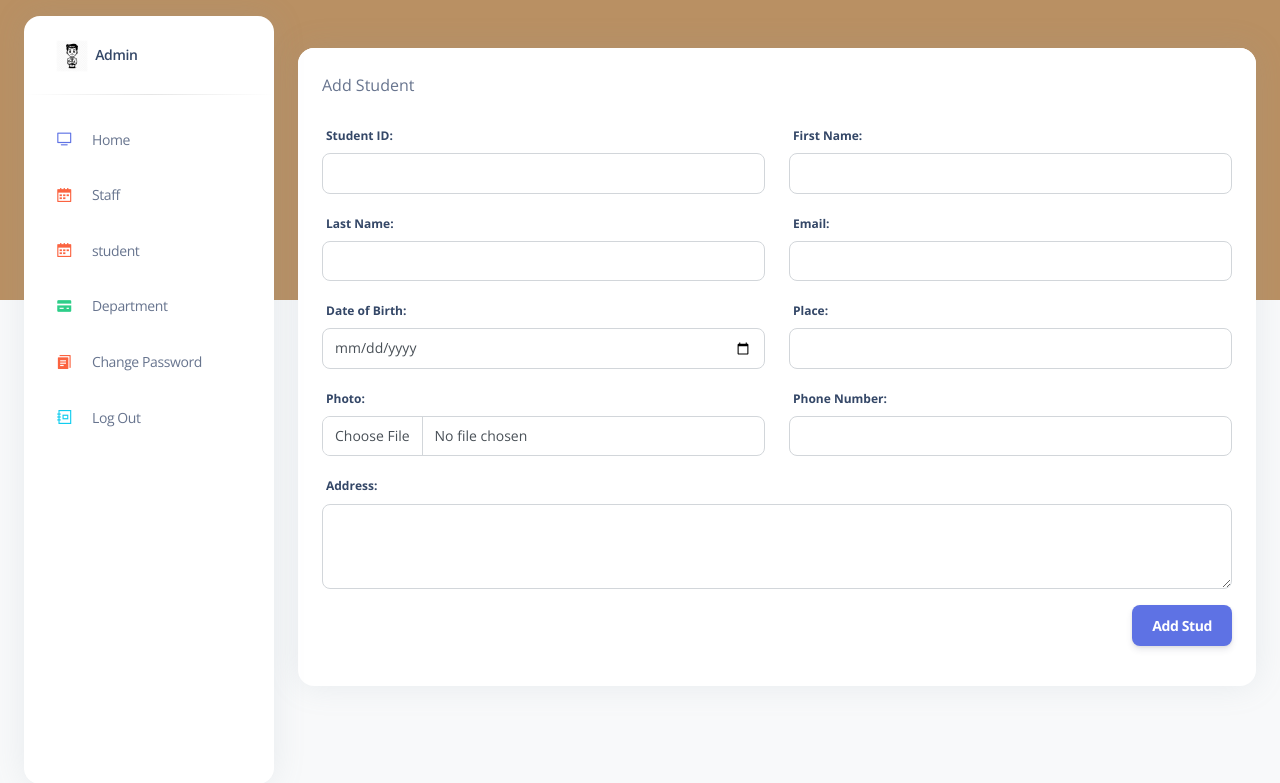
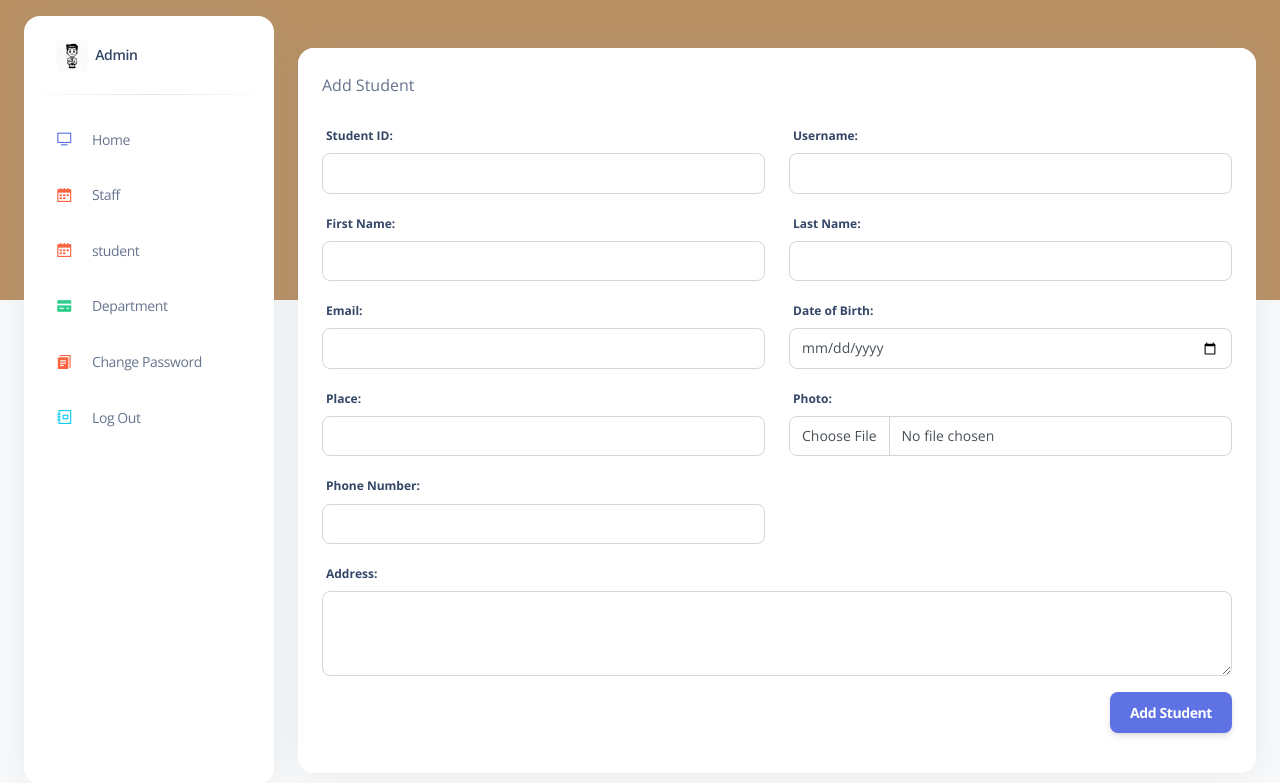
Before and after one commit to KASHYAPCT/Academic, a Django app: page /addstud/ in a window 1280 px wide. Shown: the top 783 px of the page. Run offline with Django 4.2, Linux system fonts and the light colour scheme; some libraries are stand-ins or nearby versions.

Commit message:
add staff stud

```diff
--- a/academic/settings.py
+++ b/academic/settings.py
@@ -112,6 +112,8 @@ USE_I18N = True
 
 USE_TZ = True
 
+MEDIA_URL = '/media/'
+MEDIA_ROOT = BASE_DIR / 'media'
 
 # Static files (CSS, JavaScript, Images)
 # https://docs.djangoproject.com/en/4.2/howto/static-files/
--- a/academic/urls.py
+++ b/academic/urls.py
@@ -16,8 +16,11 @@ Including another URLconf
 """
 from django.contrib import admin
 from django.urls import path,include
-
+from django.conf import settings
+from django.conf.urls.static import static
 urlpatterns = [
     path('admin/', admin.site.urls),
     path('',include('adminapp.urls')),
 ]
+urlpatterns += static(settings.MEDIA_URL, document_root=settings.MEDIA_ROOT)
+urlpatterns +=static(settings.STATIC_URL,document_root=settings.STATIC_ROOT)
--- a/adminapp/views.py
+++ b/adminapp/views.py
@@ -103,7 +103,7 @@ def add_stud(request):
         photo = request.FILES.get('photo')
         phoneno = request.POST.get('phoneno')
         address = request.POST.get('address')
-        name = request.POST.get('name')
+        name = request.POST.get('username')
 
         try:
             stud= User.objects.create(
--- a/templates/admin_app/components/header.html
+++ b/templates/admin_app/components/header.html
@@ -32,8 +32,8 @@
       </li>
 
       <li class="nav-item">
-        <a class="nav-link"
-          href="">
+        <a class="nav-link {% if current_page == 'studlist' %}active{% endif %}""
+          href="{% url 'studlist' %}">
           <div class="icon icon-shape icon-sm border-radius-md text-center me-2 d-flex align-items-center justify-content-center">
             <i class="ni ni-calendar-grid-58 text-warning text-sm opacity-10"></i>
           </div>
--- a/templates/admin_app/pages/Addstud.html
+++ b/templates/admin_app/pages/Addstud.html
@@ -22,6 +22,14 @@
                                 <div class="form-group">
                                     <label for="id_studid" class="form-control-label">Student ID:</label>
                                     <input type="text" name="studid" id="id_studid" class="form-control" required>
+                                </div>
+                            </div>
+
+                            <!-- Username -->
+                            <div class="col-md-6">
+                                <div class="form-group">
+                                    <label for="id_username" class="form-control-label">Username:</label>
+                                    <input type="text" name="username" id="id_username" class="form-control" required>
                                 </div>
                             </div>
 
@@ -91,7 +99,7 @@
 
                             <!-- Submit Button -->
                             <div class="col-md-12 d-flex justify-content-end">
-                                <button class="btn btn-primary" type="submit">Add Stud</button>
+                                <button class="btn btn-primary" type="submit">Add Student</button>
                             </div>
                         </div>
                     </form>
--- a/templates/admin_app/pages/stafflist.html
+++ b/templates/admin_app/pages/stafflist.html
@@ -11,11 +11,11 @@
                 <div class="card-header pb-0">
                     <div class="row">
                         <div class="col-6 d-flex align-items-center">
-                            <h6 class="mb-0">Faculty List</h6>
+                            <h6 class="mb-0">staff List</h6>
                         </div>
                         <div class="col-6 text-end">
                             <a href="{% url 'Addstaff' %}">
-                                <button class="btn btn-primary btn-sm mb-0">Add Faculty</button>
+                                <button class="btn btn-primary btn-sm mb-0">Add staff</button>
                             </a>
                         </div>
                     </div>
@@ -44,7 +44,7 @@
                                     <td>
                                         {% if faculty.image %}
                                             <a href="{{ faculty.image.url }}" target="_blank">
-                                                <img src="{{ faculty.image.url }}" alt="{{ faculty.image }}" class="img-fluid" style="max-width: 100px;">
+                                                <img src="{{ faculty.image.url }}" alt="{{ faculty.Username }}" class="img-fluid" style="max-width: 100px;">
                                             </a>
                                         {% else %}
                                             No Photo
```
Also changed, not shown: templates/admin_app/pages/Addstaff.html (+7 -0 lines), templates/admin_app/pages/studlist.html (+7 -6 lines), db.sqlite3, media/user/fox.jpg.jpg (added), templates/admin_app/pages/staffdashboard.html (line endings or trailing spaces), 4 other files.
